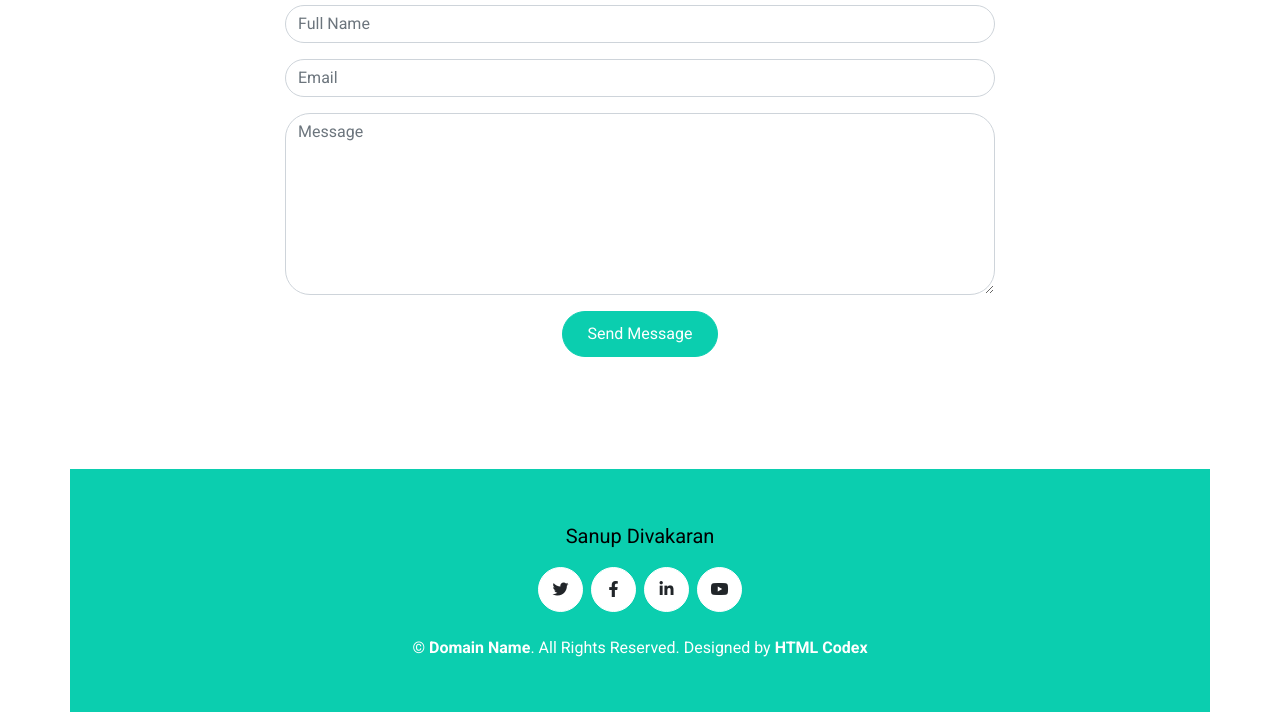
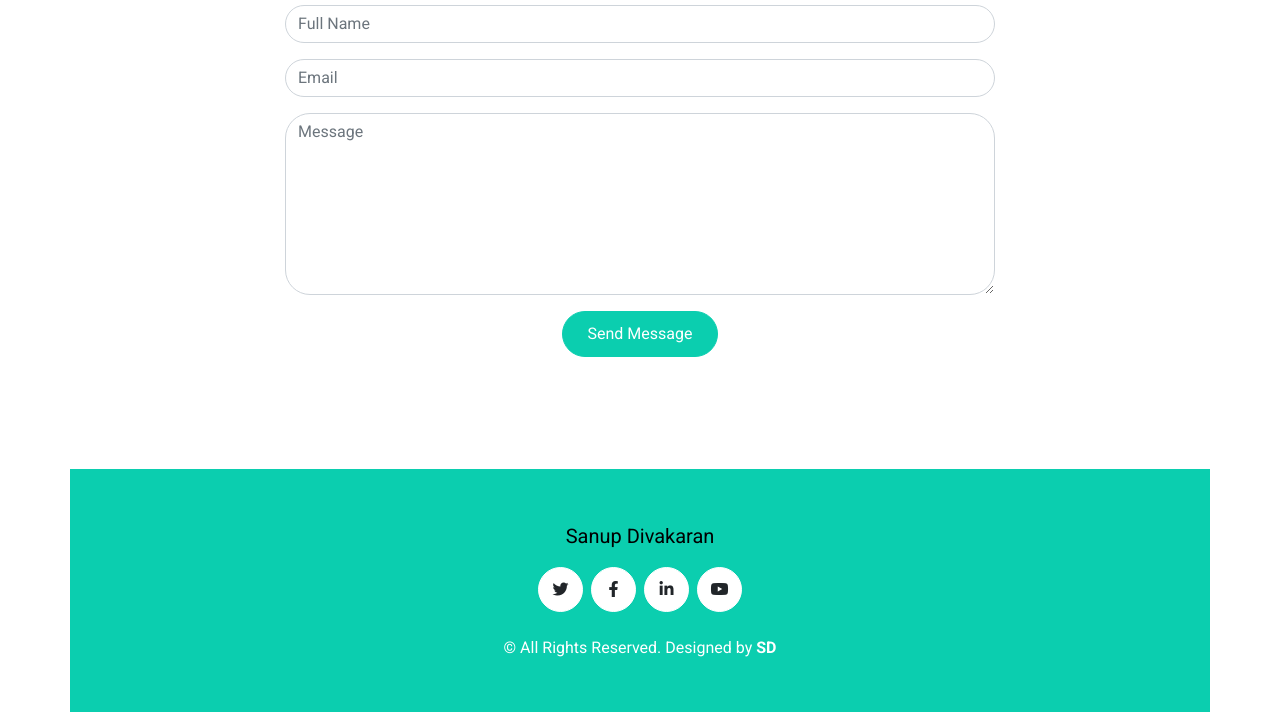
Before and after one commit to Sanu90/Portfolio, a plain HTML site: page index.html in a window 1280 px wide. Shown: the part 3555-4283 px from the top of the page. Drawn offline with nearby package versions, Linux system fonts and the light colour scheme.

Commit message:
Final commit
Updated Portfolio

```diff
--- a/index.html
+++ b/index.html
@@ -650,10 +650,10 @@
 
         <p class="m-0">
           &copy;
-          <a class="text-white font-weight-bold" href="#">Domain Name</a>. All
-          Rights Reserved. Designed by
-          <a class="text-white font-weight-bold" href="https://htmlcodex.com"
-            >HTML Codex</a
+          <!-- <a class="text-white font-weight-bold" href="#">Domain Name</a>. All -->
+          All Rights Reserved. Designed by
+          <a class="text-white font-weight-bold"
+            >SD</a
           >
         </p>
       </div>
```
